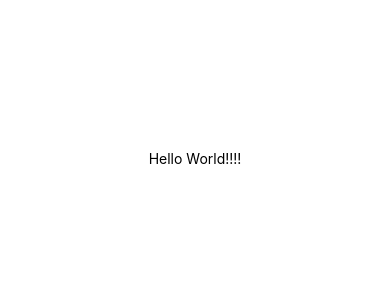
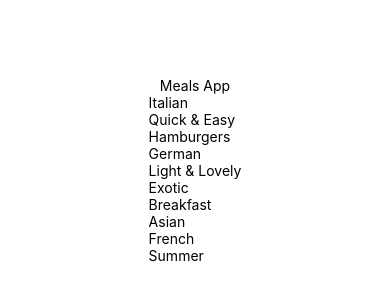
Before and after one commit to Alan114/Meals-app-v2, a React Native app: screen / in a window 390 px wide. Shown: the part 264-564 px from the top of the page. Built offline with nearby package versions, Linux system fonts and the light colour scheme.

Commit message:
Outputting meals categories

```diff
--- a/App.js
+++ b/App.js
@@ -1,10 +1,12 @@
-import { StatusBar } from 'expo-status-bar';
-import { StyleSheet, Text, View } from 'react-native';
+import { StatusBar } from "expo-status-bar";
+import { StyleSheet, Text, View } from "react-native";
+import CategoriesScreen from "./screens/CategoriesScreen";
 
 export default function App() {
   return (
     <View style={styles.container}>
-      <Text>Hello World!!!!</Text>
+      <Text>Meals App</Text>
+      <CategoriesScreen />
       <StatusBar style="auto" />
     </View>
   );
@@ -13,8 +15,9 @@
 const styles = StyleSheet.create({
   container: {
     flex: 1,
-    backgroundColor: '#fff',
-    alignItems: 'center',
-    justifyContent: 'center',
+    marginTop: 25,
+    backgroundColor: "#fff",
+    alignItems: "center",
+    justifyContent: "center",
   },
 });
--- /dev/null
+++ b/components/CategoryGridTile.js
@@ -0,0 +1,16 @@
+import React from "react";
+import { Pressable, Text, View } from "react-native";
+
+const CategoryGridTile = ({ title, color }) => {
+  return (
+    <View>
+      <Pressable>
+        <View>
+          <Text>{title}</Text>
+        </View>
+      </Pressable>
+    </View>
+  );
+};
+
+export default CategoryGridTile;
--- /dev/null
+++ b/screens/CategoriesScreen.js
@@ -0,0 +1,24 @@
+import React from "react";
+import { FlatList, Text, View } from "react-native";
+import CategoryGridTile from "../components/CategoryGridTile";
+import { CATEGORIES } from "../data/dummy-data";
+
+const renderCategoryItem = (itemData) => {
+  return (
+    <CategoryGridTile title={itemData.item.title} color={itemData.item.color} />
+  );
+};
+
+const CategoriesScreen = () => {
+  return (
+    <View>
+      <FlatList
+        data={CATEGORIES}
+        renderItem={renderCategoryItem}
+        keyExtractor={(item) => item.id}
+      />
+    </View>
+  );
+};
+
+export default CategoriesScreen;
```
